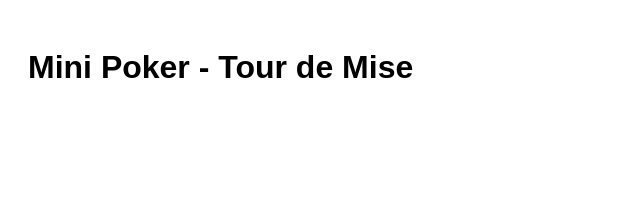
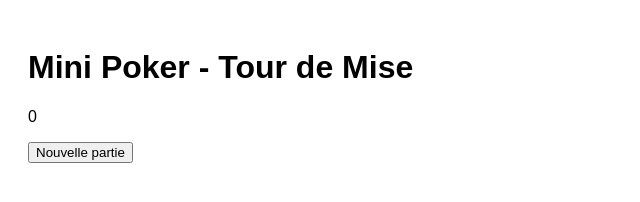
Before and after one commit to nicolas-loretan/POKER-HTML, a website: page public/testf.html in a window 1280 px wide. Shown: the whole page, without its empty margins (0-640 px from the left). Drawn offline with nearby package versions, Linux system fonts and the light colour scheme.

Commit message:
Update testf.html

```diff
--- a/public/testf.html
+++ b/public/testf.html
@@ -20,7 +20,7 @@
 
   <!-- Lien vers le fichier JavaScript externe -->
   <script src="/socket.io/socket.io.js"></script>
-  <script src="test.js"></script>
+  <script src="game.js"></script>
 
 </body>
 </html>
```
